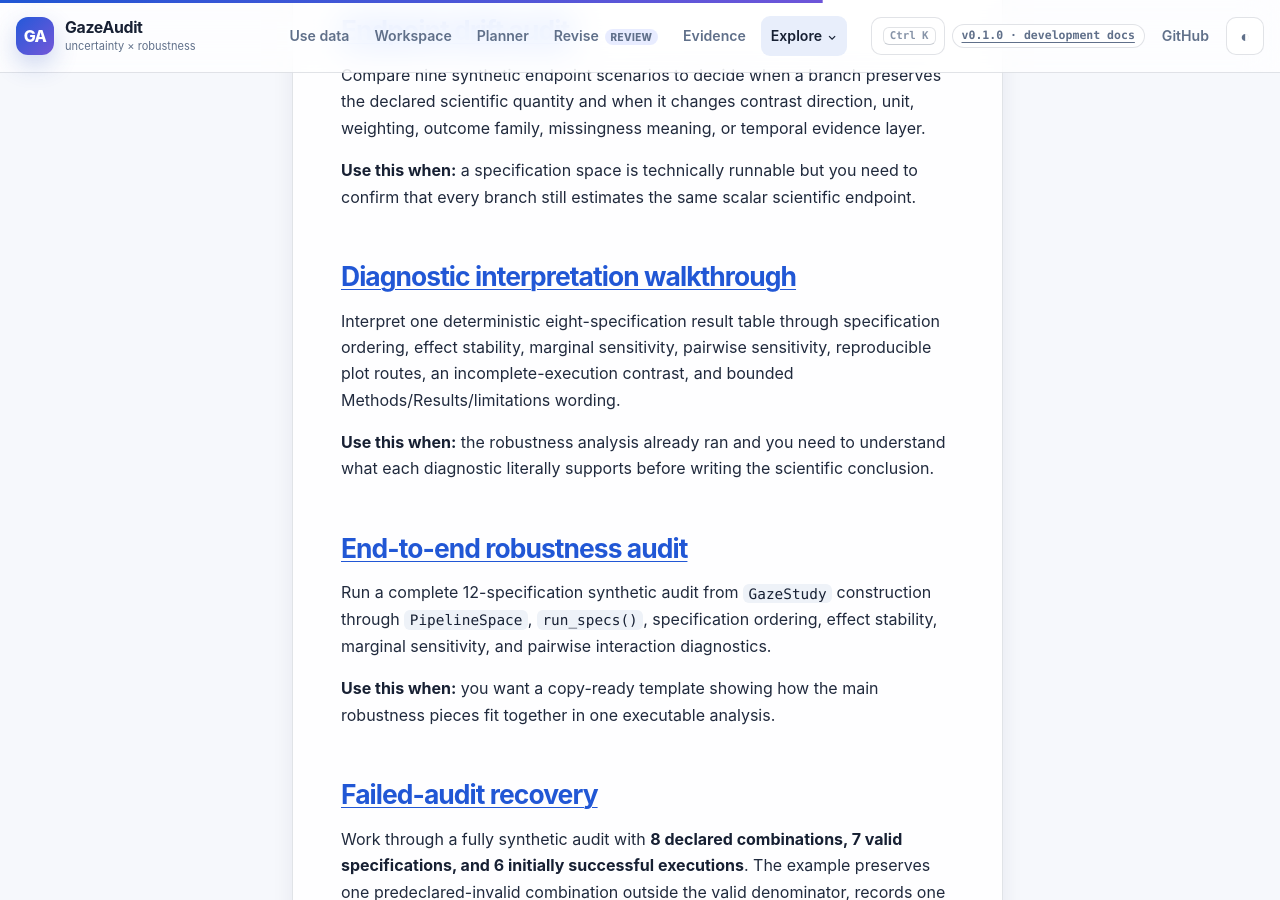
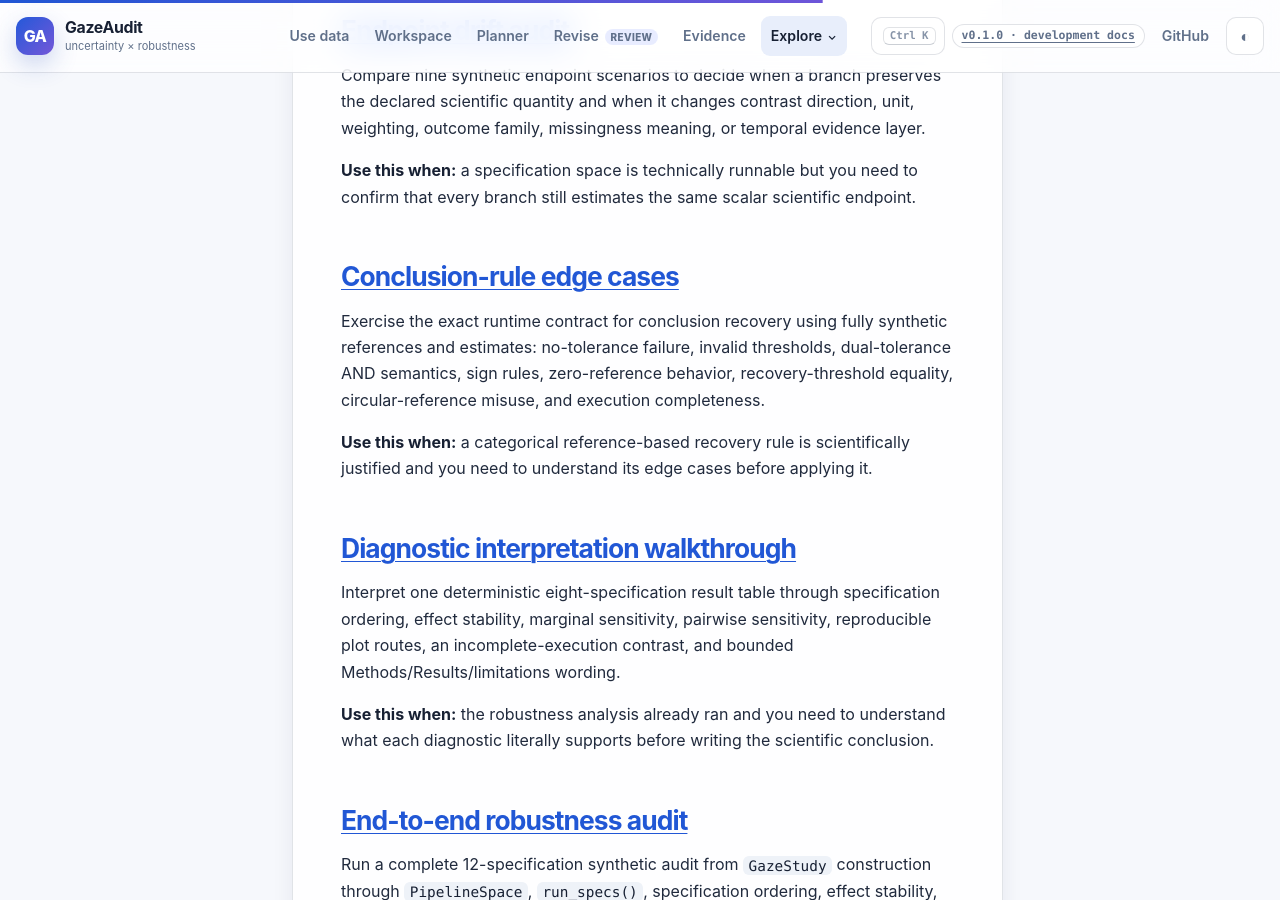
Before and after one commit to stefanosbalaskas/GazeAudit, a Jekyll site: the page built from docs/examples/index.md, in a window 1280 px wide and 900 px high, scrolled down 11184 px. Built offline with Jekyll 4.4.1, drawn with Linux system fonts in a browser that asks for light colours; some of the changed text lies outside the part shown.

Commit message:
docs: surface conclusion rule edge cases

```diff
--- a/docs/examples/index.md
+++ b/docs/examples/index.md
@@ -184,6 +184,12 @@ Use the <a href="catalog/">Example catalog</a> to filter by data context and met
     <p>Move through finite-estimate validation, specification ordering, effect stability, marginal sensitivity, pairwise sensitivity, plot examples, incomplete execution, and bounded reporting.</p>
     <p><a href="robustness-diagnostic-walkthrough/">Diagnostic interpretation →</a></p>
   </article>
+  <article class="card">
+    <div class="card-icon" aria-hidden="true">29</div>
+    <h3>Test conclusion-rule edge cases</h3>
+    <p>Exercise missing and invalid tolerances, dual-tolerance conjunction, sign recovery, zero references, threshold equality, circular references, and incomplete execution.</p>
+    <p><a href="conclusion-rule-edge-cases/">Conclusion-rule edge cases →</a></p>
+  </article>
 </div>
 
 <div class="callout info">
@@ -284,6 +290,12 @@ Declare eight synthetic combinations, reject two through a fixed pre-execution v
 Compare nine synthetic endpoint scenarios to decide when a branch preserves the declared scientific quantity and when it changes contrast direction, unit, weighting, outcome family, missingness meaning, or temporal evidence layer.
 
 **Use this when:** a specification space is technically runnable but you need to confirm that every branch still estimates the same scalar scientific endpoint.
+
+## [Conclusion-rule edge cases](conclusion-rule-edge-cases/)
+
+Exercise the exact runtime contract for conclusion recovery using fully synthetic references and estimates: no-tolerance failure, invalid thresholds, dual-tolerance AND semantics, sign rules, zero-reference behavior, recovery-threshold equality, circular-reference misuse, and execution completeness.
+
+**Use this when:** a categorical reference-based recovery rule is scientifically justified and you need to understand its edge cases before applying it.
 
 ## [Diagnostic interpretation walkthrough](robustness-diagnostic-walkthrough/)
 
```
